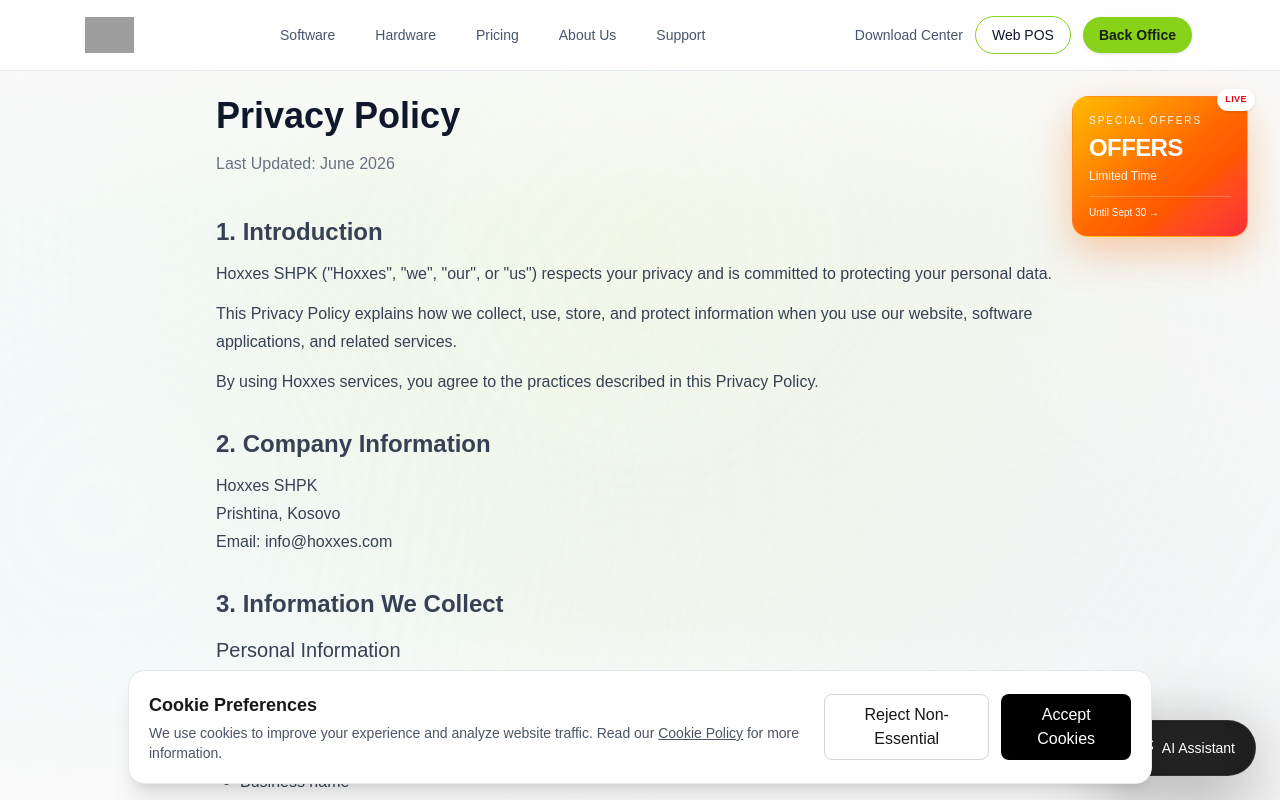
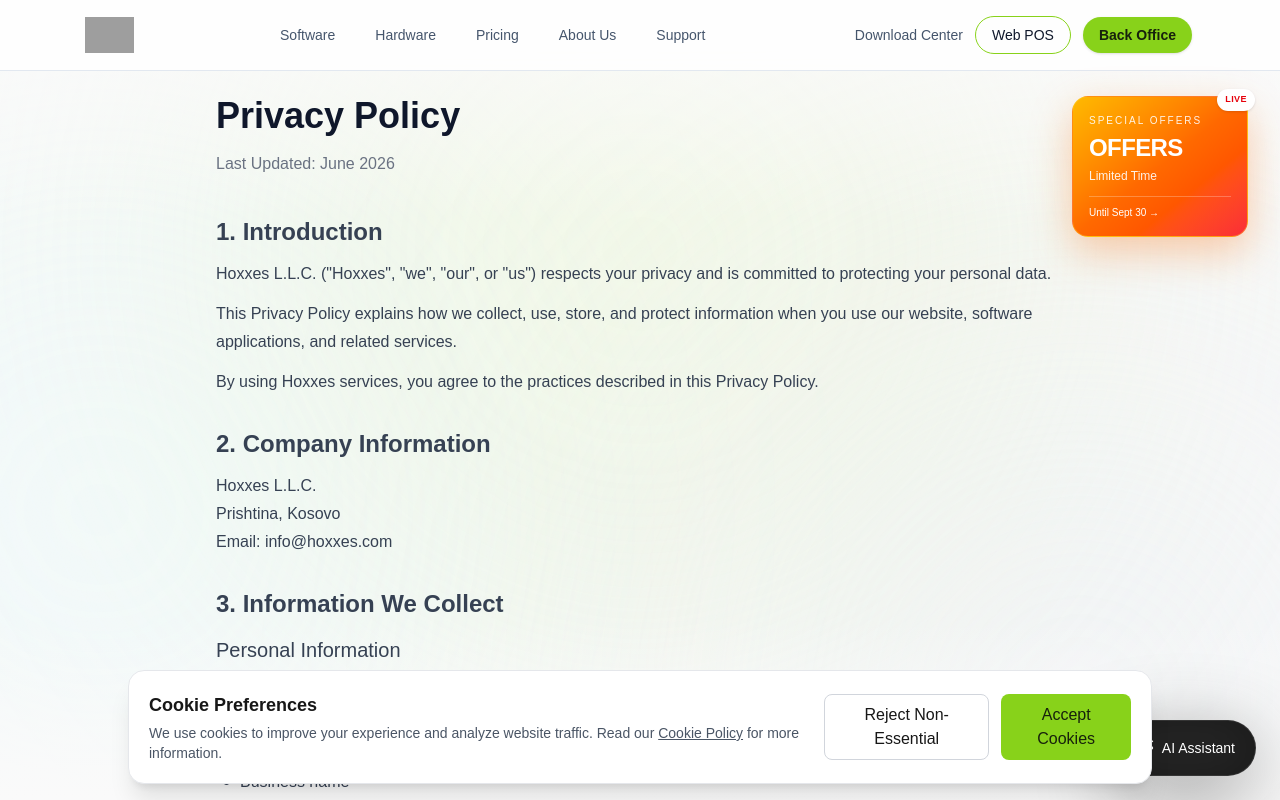
Before and after one commit to leonardapp/web, a Next.js app: page /legal/privacy-policy in a window 1280 px wide. Shown: the top 800 px of the page. Built offline with nearby package versions, Linux system fonts and the light colour scheme; grey boxes are pictures that could not be loaded.

Commit message:
Green more update

```diff
--- a/app/legal/cookie-policy/page.tsx
+++ b/app/legal/cookie-policy/page.tsx
@@ -150,7 +150,7 @@
             7. Contact Us
           </h2>
 
-          <p>Hoxxes SHPK</p>
+          <p>Hoxxes L.L.C.</p>
           <p>Prishtina, Kosovo</p>
           <p>Email: info@hoxxes.com</p>
         </section>
--- a/app/legal/privacy-policy/page.tsx
+++ b/app/legal/privacy-policy/page.tsx
@@ -23,7 +23,7 @@
         <section>
           <h2 className="text-2xl font-semibold mb-3">1. Introduction</h2>
           <p>
-            Hoxxes SHPK ("Hoxxes", "we", "our", or "us") respects your privacy
+            Hoxxes L.L.C. ("Hoxxes", "we", "our", or "us") respects your privacy
             and is committed to protecting your personal data.
           </p>
           <p className="mt-3">
@@ -42,7 +42,7 @@
             2. Company Information
           </h2>
 
-          <p>Hoxxes SHPK</p>
+          <p>Hoxxes L.L.C.</p>
           <p>Prishtina, Kosovo</p>
           <p>Email: info@hoxxes.com</p>
         </section>
--- a/app/legal/terms-of-service/page.tsx
+++ b/app/legal/terms-of-service/page.tsx
@@ -43,7 +43,7 @@
           </h2>
 
           <p>
-            Hoxxes SHPK provides software solutions for restaurant,
+            Hoxxes L.L.C. provides software solutions for restaurant,
             hospitality, retail, ordering, inventory management,
             analytics, and related business operations.
           </p>
@@ -272,7 +272,7 @@
             15. Contact Information
           </h2>
 
-          <p>Hoxxes SHPK</p>
+          <p>Hoxxes L.L.C.</p>
           <p>Prishtina, Kosovo</p>
           <p>Email: info@hoxxes.com</p>
         </section>
--- a/components/CookieConsent.tsx
+++ b/components/CookieConsent.tsx
@@ -60,7 +60,7 @@
 
 <button
   onClick={acceptCookies}
-  className="w-full sm:w-auto px-4 py-2 rounded-lg bg-black text-white hover:opacity-90"
+  className="w-full sm:w-auto rounded-lg bg-[#88d21a] px-4 py-2 font-medium text-[#17210c] transition hover:bg-[#76b915] focus-visible:outline-none focus-visible:ring-2 focus-visible:ring-[#88d21a] focus-visible:ring-offset-2"
 >
   Accept Cookies
 </button>
```
